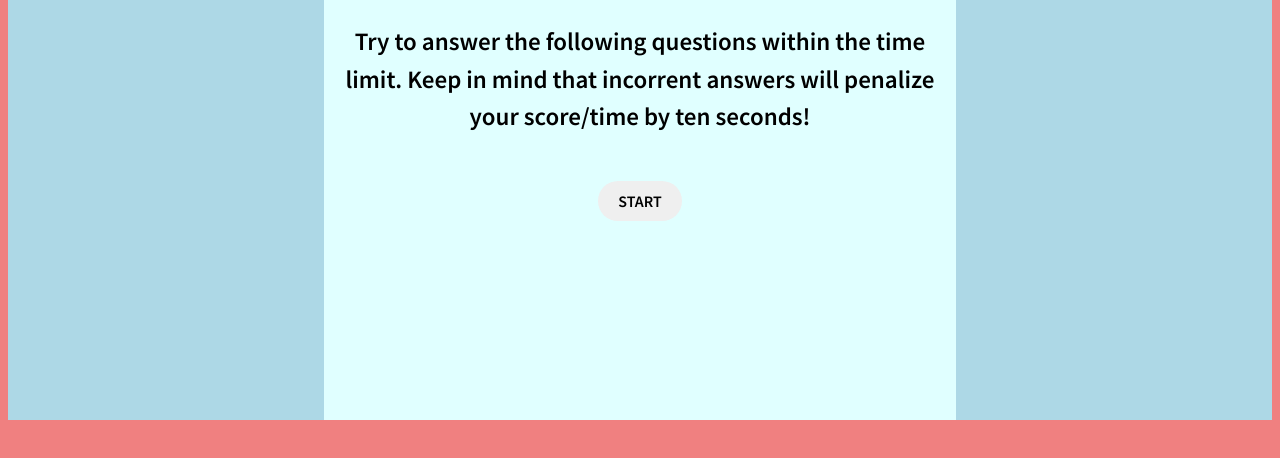
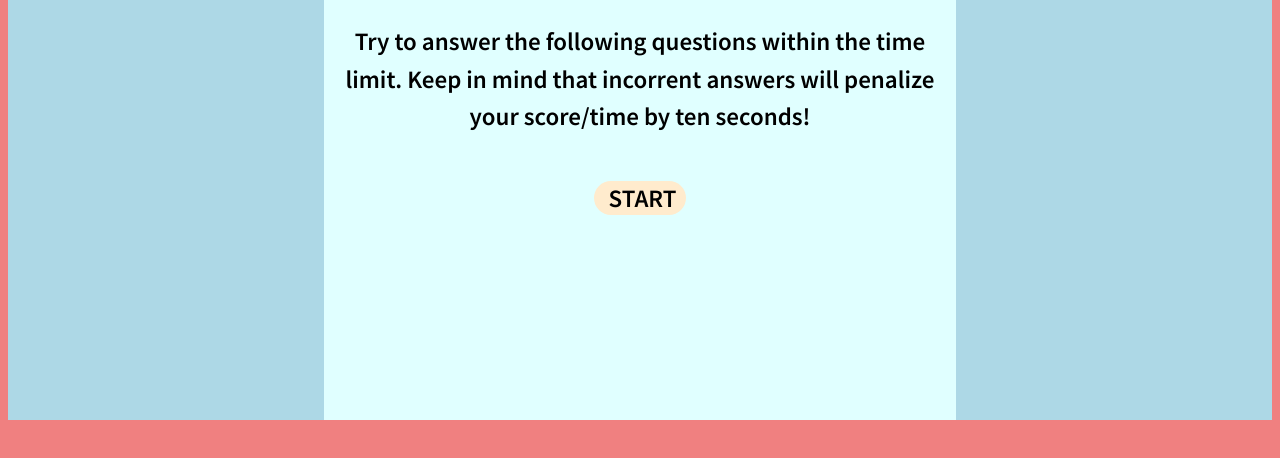
Before and after one commit to DEG18/Homework4, a plain HTML site: page index.html in a window 1280 px wide. Shown: the part 288-746 px from the top of the page. Drawn offline with Linux system fonts and the light colour scheme.

Commit message:
Added Score interface and redesign button

```diff
--- a/index.html
+++ b/index.html
@@ -50,38 +50,34 @@
 
           <div class="Que">
             <div id="questions"></div>
-            <div class="Quebox">
-              <!-- <div class="line">
-                <button id="choice1"></button>
-              </div>
-              <div class="line">
-                <button id="choice2"></button>
-              </div>
-              <div class="line">
-                <button id="choice3"></button>
-              </div>
-              <div class="line">
-                <button id="choice4"></button>
-              </div> -->
-            </div>
+            <div class="Quebox"></div>
           </div>
 
           <div class="inputinterface">
             <!-- <div id="input-firstline">CONGRATULATIONS!!!</div> -->
             <label id="input-firstline" for="input">CONGRATULATIONS</label>
-            <div id="score"></div>
+            <!-- <div id="score"></div> -->
+            <p>Your final score is: <span id="score-count">0</span></p>
             <div id="initials">
               Enter initials <input type="text" /><button
                 type="submit"
                 value="Submit"
                 class="buttondesign2"
+                id="submitbtn"
               >
                 Submit
               </button>
             </div>
           </div>
 
-          <div id="highscoresinterface"></div>
+          <div id="highscoresinterface">
+            <div id="texthighscores">
+              Highscores
+            </div>
+            <ul id="score-list"></ul>
+            <button class="buttondesign2">Go Back</button>
+            <button class="buttondesign2">Clear Highscores</button>
+          </div>
         </div>
       </div>
     </main>
--- a/script.js
+++ b/script.js
@@ -4,11 +4,14 @@ var startEl = document.getElementById("start");
 var buttonbox = document.querySelector(".Que");
 var homeinterface = document.querySelector(".homecontainer");
 var inputbox = document.querySelector(".inputinterface");
+var submitbtn = document.getElementById("submitbtn");
+var scoreinterface = document.getElementById("highscoresinterface");
 // var ans1El = document.getElementById("choice1");
 // var ans2El = document.getElementById("choice2");
 // var ans3El = document.getElementById("choice3");
 // var ans4El = document.getElementById("choice4");
 var choicesBox = document.querySelector(".Quebox");
+var scorelist = []; //create an empty score array use for store scores
 
 //Questions bank:
 var questions = [
@@ -18,7 +21,7 @@ var questions = [
   { q: "Q4: When was Netflix founded?", a: "August 29, 1997" },
   { q: "Q5: When was Yahoo founded?", a: "January 1994" },
 ];
-
+//other random incorrect choice
 var random = [
   "September 4, 1977",
   "March 1, 2000",
@@ -30,15 +33,17 @@ var random = [
   "September 4, 1977",
 ];
 
+//star button clicked start quiz
 startEl.addEventListener("click", function () {
   startEl.style.display = "none";
   homeinterface.style.display = "none";
   buttonbox.style.display = "block";
   var i = 0;
-  setTime();
-  quesFlow(i);
+  setTime(); //call timer function to start
+  quesFlow(i); //pass variable i=o to function quesFlow to start
 });
 
+//go through each questions and check answer, add 1 to i, until i<questions
 function quesFlow(i) {
   if (i < questions.length) {
     var button1 = document.createElement("button");
@@ -137,70 +142,7 @@ function quesFlow(i) {
   }
 }
 
-// function quesFlow(i) {
-
-//   if (i < questions.length) {
-//     //assign buttons values
-//     queEl.innerHTML = questions[i].q;
-//     ans1El.innerHTML = questions[i].a;
-//     ans2El.innerHTML = random[i];
-//     ans3El.innerHTML = random[i + 1];
-//     ans4El.innerHTML = random[i + 2];
-//     var answer = questions[i].a;
-//     click(answer, i);
-//     //clear statement to clear buttons value
-//   } else {
-//     final();
-//   }
-// }
-
-// function click(answer, i) {
-//   button1.addEventListener("click", function () {
-//     var a = button1.textContent;
-//     if (a === answer) {
-//       console.log("you are right");
-//       quesFlow(i + 1);
-//     } else {
-//       console.log("you are wrong");
-//       quesFlow(i + 1);
-//       //time-5sec
-//     }
-//   });
-//   button2.addEventListener("click", function () {
-//     var a = button2.textContent;
-//     if (a === answer) {
-//       console.log("you are right");
-//       quesFlow(i + 1);
-//     } else {
-//       console.log("you are wrong");
-//       quesFlow(i + 1);
-//       //time-5sec
-//     }
-//   });
-//   button3.addEventListener("click", function () {
-//     var a = button3.textContent;
-//     if (a === answer) {
-//       console.log("you are right");
-//       quesFlow(i + 1);
-//     } else {
-//       console.log("you are wrong");
-//       quesFlow(i + 1);
-//       //time-5sec
-//     }
-//   });
-//   button4.addEventListener("click", function () {
-//     var a = button4.textContent;
-//     if (a === answer) {
-//       console.log("you are right");
-//       quesFlow(i + 1);
-//     } else {
-//       console.log("you are wrong");
-//       quesFlow(i + 1);
-//       //time-5sec
-//     }
-//   });
-// }
-
+//timer function count down time
 var secondsLeft = 50;
 function setTime() {
   var timerInterval = setInterval(function () {
@@ -213,7 +155,14 @@ function setTime() {
   }, 1000);
 }
 
+//to display user input space
 function final() {
   buttonbox.style.display = "none";
   inputbox.style.display = "block";
 }
+
+//after user input submit, it will display final scores
+submitbtn.addEventListener("click", function () {
+  inputbox.style.display = "none";
+  scoreinterface.style.display = "block";
+});
--- a/style.css
+++ b/style.css
@@ -1,5 +1,32 @@
 html {
   background-color: lightcoral;
+}
+
+button {
+  color: -internal-light-dark-color(buttontext, rgb(170, 170, 170));
+  letter-spacing: normal;
+  word-spacing: normal;
+  text-transform: none;
+  text-indent: 5px;
+  text-shadow: none;
+  display: inline-block;
+  text-align: center;
+  align-items: flex-start;
+  cursor: default;
+  background-color: -internal-light-dark-color(
+    rgb(239, 239, 239),
+    rgb(74, 74, 74)
+  );
+  box-sizing: border-box;
+  margin: 0em;
+  font: 400 13.3333px "Source Sans Pro", sans-serif;
+  padding: 1px 10px;
+  border-width: 0px;
+  border-style: outset;
+  background-color: blanchedalmond;
+  border-image: initial;
+  border-radius: 50px;
+  font-size: 25px;
 }
 
 .row {
@@ -105,17 +132,30 @@ html {
 }
 
 #start {
+  color: -internal-light-dark-color(buttontext, rgb(170, 170, 170));
+  letter-spacing: normal;
+  word-spacing: normal;
+  text-transform: none;
+  text-indent: 5px;
+  text-shadow: none;
+  display: inline-block;
   text-align: center;
+  align-items: flex-start;
+  cursor: default;
+  background-color: -internal-light-dark-color(
+    rgb(239, 239, 239),
+    rgb(74, 74, 74)
+  );
+  box-sizing: border-box;
+  margin: 0em;
+  font: 400 13.3333px "Source Sans Pro", sans-serif;
+  padding: 1px 10px;
+  border-width: 0px;
+  border-style: outset;
+  background-color: blanchedalmond;
+  border-image: initial;
   border-radius: 50px;
-  border-style: none;
-  box-shadow: none;
-  color: black;
-  cursor: pointer;
-  font-family: "Source Sans Pro", sans-serif;
-  font-size: 1em;
-  font-weight: 700;
-  line-height: 0;
-  padding: 20px;
+  font-size: 25px;
 }
 
 .line {
@@ -131,6 +171,7 @@ html {
   margin: auto;
   width: 70%;
   height: 650px;
+  font-size: 30px;
 }
 
 #input-firstline {
@@ -179,3 +220,9 @@ input {
   border-radius: 50px;
   font-size: 25px;
 }
+
+#highscoresinterface {
+  display: none;
+  font-size: 30px;
+  font-family: "Source Sans Pro", sans-serif;
+}
```
